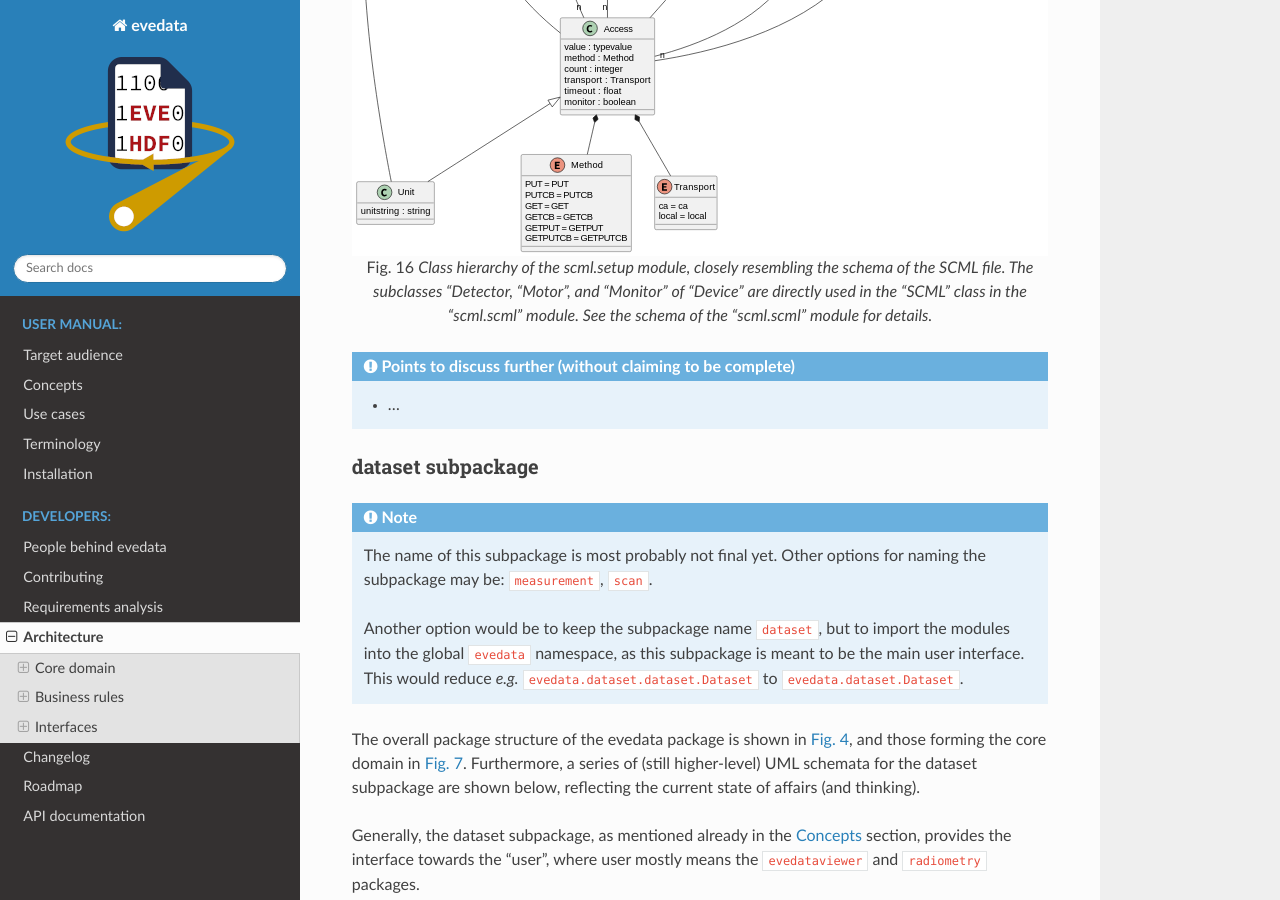
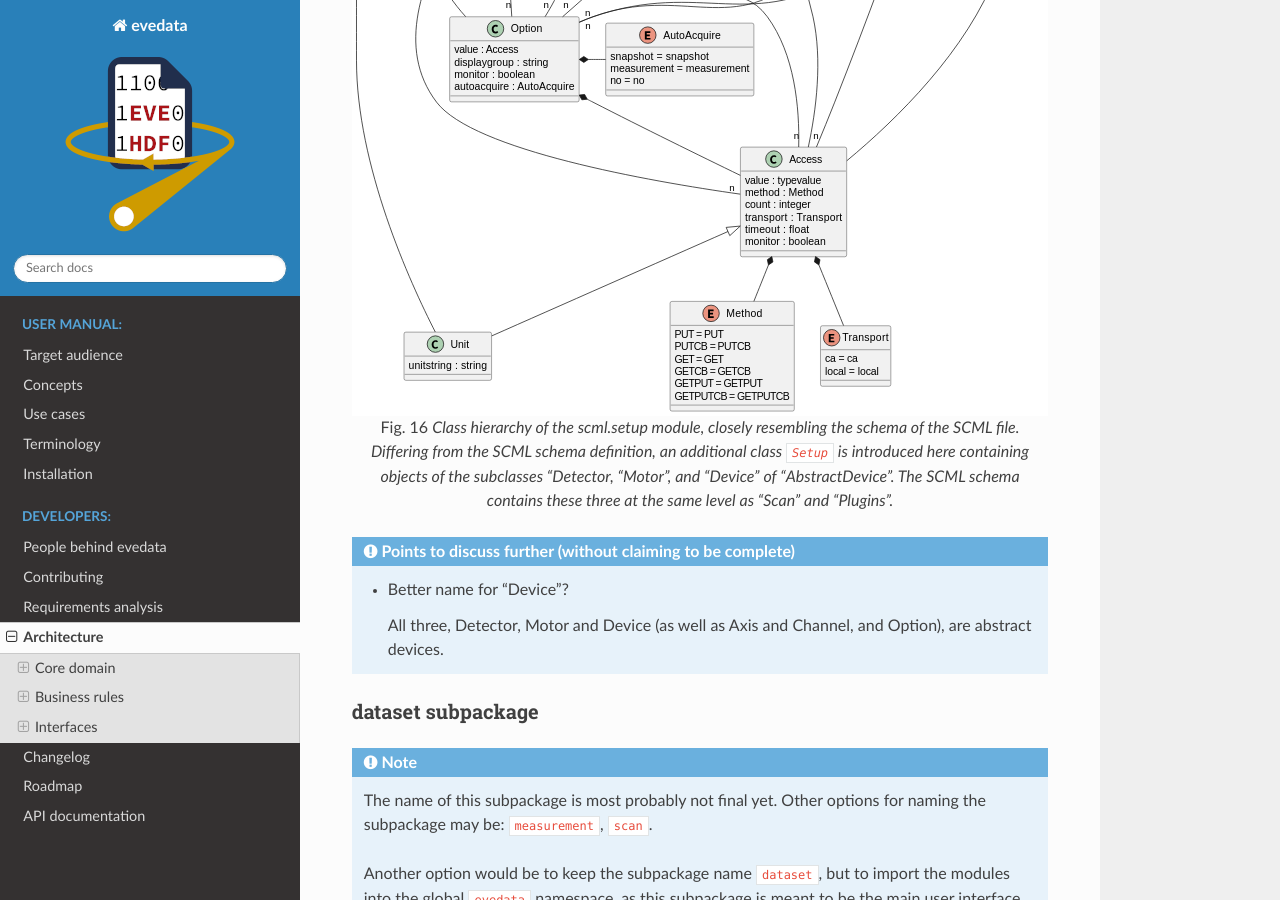
Before and after one commit to tillbiskup/evedata, a Sphinx documentation site: the page built from docs/architecture.rst, in a window 1280 px wide and 900 px high, scrolled down 16771 px. Built offline with Sphinx 7.4.7 and the Read the Docs theme 2.0.0, drawn with Linux system fonts in a browser that asks for light colours; some of the changed text lies outside the part shown.

Commit message:
Introduce "Setup" on top level of SCML; rename Device to AbstractDevice

```diff
--- a/docs/architecture.rst
+++ b/docs/architecture.rst
@@ -299,6 +299,10 @@
 
       Is there a need to store the plain XML file somewhere? Or would it be sufficient to extract it (again) when needed from the eveH5 file?
 
+    * Moving "Plugin" to its own module for consistency?
+
+      "Scan" and "Setup" are contained in their own modules, as is "Plot" and "Event" that are both used in "Scan".
+
 
 scml.scan module
 ~~~~~~~~~~~~~~~~
@@ -350,12 +354,14 @@
     :align: center
     :width: 750px
 
-    Class hierarchy of the scml.setup module, closely resembling the schema of the SCML file. The subclasses "Detector, "Motor", and "Monitor" of "Device" are directly used in the "SCML" class in the "scml.scml" module. See the schema of the "scml.scml" module for details.
+    Class hierarchy of the scml.setup module, closely resembling the schema of the SCML file. Differing from the SCML schema definition, an additional class ``Setup`` is introduced here containing objects of the subclasses "Detector, "Motor", and "Device" of "AbstractDevice". The SCML schema contains these three at the same level as "Scan" and "Plugins".
 
 
 .. admonition:: Points to discuss further (without claiming to be complete)
 
-    * ...
+    * Better name for "Device"?
+
+      All three, Detector, Motor and Device (as well as Axis and Channel, and Option), are abstract devices.
 
 
 dataset subpackage
```
Also changed, not shown: docs/uml/evedata.scml.scml.svg, docs/uml/evedata.scml.setup.svg, 3 other files.
